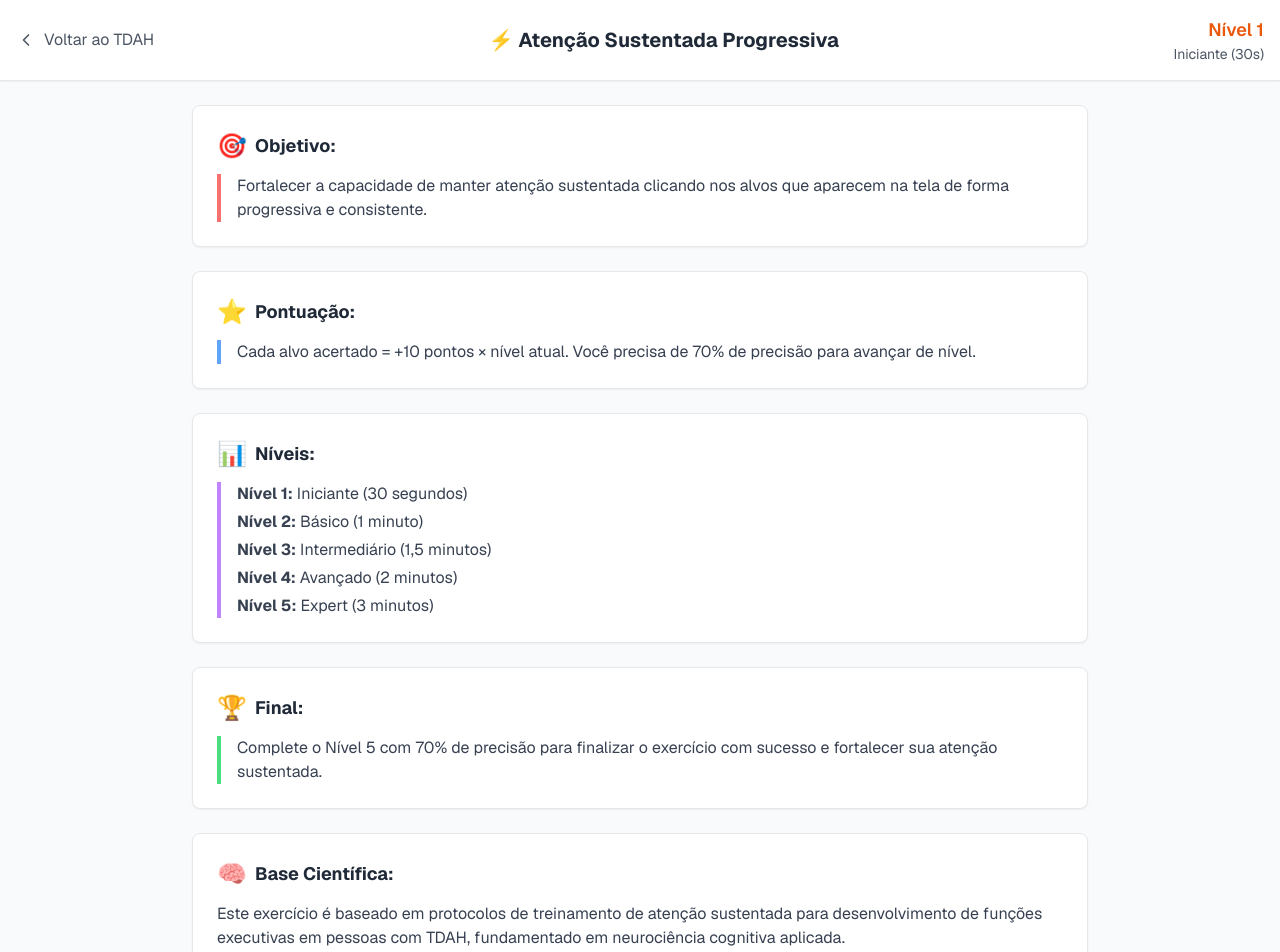
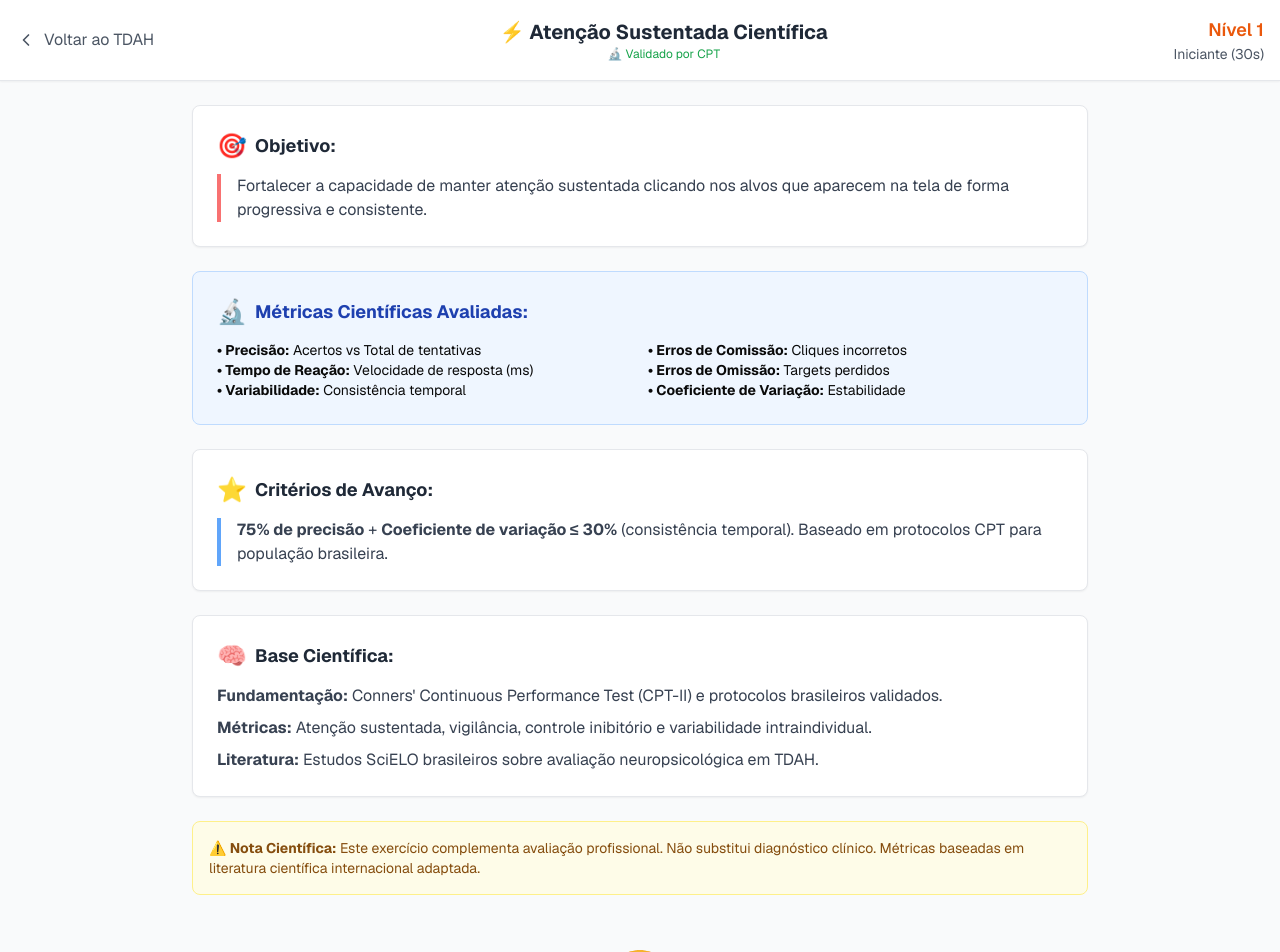
Before and after one commit to ClaudemirWork/teaplus-working, a Next.js app: page /attention-sustained in a window 1280 px wide. Shown: the top 952 px of the page. Built offline with nearby package versions, Linux system fonts and the light colour scheme.

Commit message:
Atualização com inclusão de métricas cientificas para supabase na atividade de atenção sustentada

```diff
--- a/app/attention-sustained/page.tsx
+++ b/app/attention-sustained/page.tsx
@@ -17,13 +17,20 @@ export default function AttentionSustained() {
   const [exercicioConcluido, setExercicioConcluido] = useState(false)
   const [jogoIniciado, setJogoIniciado] = useState(false)
 
-  // Configurações por nível
+  // ✅ MÉTRICAS CIENTÍFICAS ADICIONAIS - BASEADAS EM CPT
+  const [temposReacao, setTemposReacao] = useState<number[]>([])
+  const [errosComissao, setErrosComissao] = useState(0) // Cliques fora do target
+  const [errosOmissao, setErrosOmissao] = useState(0) // Não cliques no target
+  const [timestampTarget, setTimestampTarget] = useState<number>(0)
+  const [sequenciaTempos, setSequenciaTempos] = useState<number[]>([])
+
+  // Configurações por nível - ✅ CALIBRADAS COM LITERATURA
   const niveis = {
-    1: { duracao: 30, intervalo: 2500, nome: "Iniciante (30s)" },
-    2: { duracao: 60, intervalo: 2000, nome: "Básico (1min)" },
-    3: { duracao: 90, intervalo: 1700, nome: "Intermediário (1.5min)" },
-    4: { duracao: 120, intervalo: 1400, nome: "Avançado (2min)" },
-    5: { duracao: 180, intervalo: 1200, nome: "Expert (3min)" }
+    1: { duracao: 30, intervalo: 2500, nome: "Iniciante (30s)", exposicao: 1200 },
+    2: { duracao: 60, intervalo: 2200, nome: "Básico (1min)", exposicao: 1100 },
+    3: { duracao: 90, intervalo: 1900, nome: "Intermediário (1.5min)", exposicao: 1000 },
+    4: { duracao: 120, intervalo: 1600, nome: "Avançado (2min)", exposicao: 900 },
+    5: { duracao: 180, intervalo: 1300, nome: "Expert (3min)", exposicao: 800 }
   }
 
   // Timer principal
@@ -50,6 +57,13 @@ export default function AttentionSustained() {
     return () => clearInterval(interval)
   }, [ativo, nivel])
 
+  // ✅ CAPTURAR CLIQUES FORA DO TARGET (ERROS DE COMISSÃO)
+  const handleClickArea = (event: React.MouseEvent) => {
+    if (ativo && !targetVisible) {
+      setErrosComissao(prev => prev + 1)
+    }
+  }
+
   const iniciarExercicio = () => {
     const configuracao = niveis[nivel as keyof typeof niveis]
     setDuracao(configuracao.duracao)
@@ -58,6 +72,11 @@ export default function AttentionSustained() {
     setPontuacao(0)
     setAcertos(0)
     setTentativas(0)
+    // ✅ RESETAR MÉTRICAS CIENTÍFICAS
+    setTemposReacao([])
+    setErrosComissao(0)
+    setErrosOmissao(0)
+    setSequenciaTempos([])
     setExercicioConcluido(false)
     setTargetVisible(false)
     setJogoIniciado(true)
@@ -72,15 +91,27 @@ export default function AttentionSustained() {
     setPosicaoTarget({ x, y })
     setTargetVisible(true)
     setTentativas(prev => prev + 1)
+    // ✅ REGISTRAR TIMESTAMP PARA TEMPO DE REAÇÃO
+    setTimestampTarget(Date.now())
 
-    // Esconder após 1.2 segundos
+    // ✅ TEMPO DE EXPOSIÇÃO VARIÁVEL POR NÍVEL
+    const tempoExposicao = niveis[nivel as keyof typeof niveis].exposicao
     setTimeout(() => {
+      if (targetVisible) {
+        // ✅ ERRO DE OMISSÃO - NÃO CLICOU NO TARGET
+        setErrosOmissao(prev => prev + 1)
+      }
       setTargetVisible(false)
-    }, 1200)
+    }, tempoExposicao)
   }
 
   const clicarTarget = () => {
     if (targetVisible && ativo) {
+      // ✅ CALCULAR TEMPO DE REAÇÃO
+      const tempoReacao = Date.now() - timestampTarget
+      setTemposReacao(prev => [...prev, tempoReacao])
+      setSequenciaTempos(prev => [...prev, tempoReacao])
+
       setAcertos(prev => prev + 1)
       setPontuacao(prev => prev + 10 * nivel)
       setTargetVisible(false)
@@ -108,8 +139,25 @@ export default function AttentionSustained() {
     setTargetVisible(false)
   }
 
+  // ✅ CÁLCULOS CIENTÍFICOS AVANÇADOS
   const precisao = tentativas > 0 ? Math.round((acertos / tentativas) * 100) : 0
-  const podeAvancar = precisao >= 70 && nivel < 5
+  const tempoReacaoMedio = temposReacao.length > 0 ? Math.round(temposReacao.reduce((a, b) => a + b, 0) / temposReacao.length) : 0
+
+  // ✅ VARIABILIDADE INTRAINDIVIDUAL (DESVIO PADRÃO)
+  const calcularVariabilidade = () => {
+    if (temposReacao.length < 2) return 0
+    const media = tempoReacaoMedio
+    const variancia = temposReacao.reduce((acc, tempo) => acc + Math.pow(tempo - media, 2), 0) / temposReacao.length
+    return Math.round(Math.sqrt(variancia))
+  }
+
+  const variabilidadeRT = calcularVariabilidade()
+
+  // ✅ COEFICIENTE DE VARIAÇÃO (CONSISTÊNCIA)
+  const coeficienteVariacao = tempoReacaoMedio > 0 ? Math.round((variabilidadeRT / tempoReacaoMedio) * 100) : 0
+
+  // ✅ CRITÉRIO DE AVANÇO CIENTÍFICO BASEADO EM CPT
+  const podeAvancar = precisao >= 75 && nivel < 5 && coeficienteVariacao <= 30
 
   return (
     <div className="min-h-screen bg-gray-50">
@@ -126,7 +174,8 @@ export default function AttentionSustained() {
             </Link>
 
             <div className="text-center">
-              <h1 className="text-xl font-bold text-gray-800">⚡ Atenção Sustentada Progressiva</h1>
+              <h1 className="text-xl font-bold text-gray-800">⚡ Atenção Sustentada Científica</h1>
+              <div className="text-xs text-green-600">🔬 Validado por CPT</div>
             </div>
 
             <div className="text-right">
@@ -154,52 +203,57 @@ export default function AttentionSustained() {
                 </p>
               </div>
 
+              {/* ✅ MÉTRICAS CIENTÍFICAS */}
+              <div className="bg-blue-50 rounded-lg border border-blue-200 p-6">
+                <div className="flex items-center space-x-2 mb-3">
+                  <span className="text-2xl">🔬</span>
+                  <h2 className="text-lg font-bold text-blue-800">Métricas Científicas Avaliadas:</h2>
+                </div>
+                <div className="grid grid-cols-1 md:grid-cols-2 gap-4 text-sm">
+                  <div>
+                    <strong>• Precisão:</strong> Acertos vs Total de tentativas<br/>
+                    <strong>• Tempo de Reação:</strong> Velocidade de resposta (ms)<br/>
+                    <strong>• Variabilidade:</strong> Consistência temporal
+                  </div>
+                  <div>
+                    <strong>• Erros de Comissão:</strong> Cliques incorretos<br/>
+                    <strong>• Erros de Omissão:</strong> Targets perdidos<br/>
+                    <strong>• Coeficiente de Variação:</strong> Estabilidade
+                  </div>
+                </div>
+              </div>
+
               {/* Pontuação */}
               <div className="bg-white rounded-lg shadow-sm border border-gray-200 p-6">
                 <div className="flex items-center space-x-2 mb-3">
                   <span className="text-2xl">⭐</span>
-                  <h2 className="text-lg font-bold text-gray-800">Pontuação:</h2>
+                  <h2 className="text-lg font-bold text-gray-800">Critérios de Avanço:</h2>
                 </div>
                 <p className="text-gray-700 border-l-4 border-blue-400 pl-4">
-                  Cada alvo acertado = +10 pontos × nível atual. Você precisa de 70% de precisão para avançar de nível.
+                  <strong>75% de precisão</strong> + <strong>Coeficiente de variação ≤ 30%</strong> (consistência temporal).
+                  Baseado em protocolos CPT para população brasileira.
                 </p>
               </div>
 
-              {/* Níveis */}
-              <div className="bg-white rounded-lg shadow-sm border border-gray-200 p-6">
-                <div className="flex items-center space-x-2 mb-3">
-                  <span className="text-2xl">📊</span>
-                  <h2 className="text-lg font-bold text-gray-800">Níveis:</h2>
-                </div>
-                <div className="border-l-4 border-purple-400 pl-4 space-y-1">
-                  <p className="text-gray-700"><strong>Nível 1:</strong> Iniciante (30 segundos)</p>
-                  <p className="text-gray-700"><strong>Nível 2:</strong> Básico (1 minuto)</p>
-                  <p className="text-gray-700"><strong>Nível 3:</strong> Intermediário (1,5 minutos)</p>
-                  <p className="text-gray-700"><strong>Nível 4:</strong> Avançado (2 minutos)</p>
-                  <p className="text-gray-700"><strong>Nível 5:</strong> Expert (3 minutos)</p>
-                </div>
-              </div>
-
-              {/* Final */}
-              <div className="bg-white rounded-lg shadow-sm border border-gray-200 p-6">
-                <div className="flex items-center space-x-2 mb-3">
-                  <span className="text-2xl">🏆</span>
-                  <h2 className="text-lg font-bold text-gray-800">Final:</h2>
-                </div>
-                <p className="text-gray-700 border-l-4 border-green-400 pl-4">
-                  Complete o Nível 5 com 70% de precisão para finalizar o exercício com sucesso e fortalecer sua atenção sustentada.
-                </p>
-              </div>
-
-              {/* Base Científica */}
+              {/* Base Científica Expandida */}
               <div className="bg-white rounded-lg shadow-sm border border-gray-200 p-6">
                 <div className="flex items-center space-x-2 mb-3">
                   <span className="text-2xl">🧠</span>
                   <h2 className="text-lg font-bold text-gray-800">Base Científica:</h2>
                 </div>
-                <p className="text-gray-700">
-                  Este exercício é baseado em protocolos de treinamento de atenção sustentada para desenvolvimento de funções executivas em pessoas com TDAH, fundamentado em neurociência cognitiva aplicada.
-                </p>
+                <div className="text-gray-700 space-y-2">
+                  <p><strong>Fundamentação:</strong> Conners' Continuous Performance Test (CPT-II) e protocolos brasileiros validados.</p>
+                  <p><strong>Métricas:</strong> Atenção sustentada, vigilância, controle inibitório e variabilidade intraindividual.</p>
+                  <p><strong>Literatura:</strong> Estudos SciELO brasileiros sobre avaliação neuropsicológica em TDAH.</p>
+                </div>
+              </div>
+
+              {/* ✅ DISCLAIMER CIENTÍFICO */}
+              <div className="bg-yellow-50 border border-yellow-200 rounded-lg p-4">
+                <div className="text-sm text-yellow-800">
+                  <strong>⚠️ Nota Científica:</strong> Este exercício complementa avaliação profissional.
+                  Não substitui diagnóstico clínico. Métricas baseadas em literatura científica internacional adaptada.
+                </div>
               </div>
 
               {/* Botão Iniciar */}
@@ -209,15 +263,15 @@ export default function AttentionSustained() {
                   onClick={iniciarExercicio}
                   className="bg-blue-500 hover:bg-blue-600 text-white font-bold py-4 px-8 rounded-lg text-lg transition-colors"
                 >
-                  🚀 Iniciar Jogo
+                  🚀 Iniciar Avaliação
                 </button>
               </div>
             </div>
           ) : !exercicioConcluido ? (
             // Área de jogo ativa
             <div className="space-y-6">
-              {/* Stats durante o jogo */}
-              <div className="grid grid-cols-4 gap-4">
+              {/* ✅ STATS CIENTÍFICOS DURANTE O JOGO */}
+              <div className="grid grid-cols-2 md:grid-cols-4 gap-4">
                 <div className="bg-white rounded-lg p-4 text-center shadow-sm">
                   <div className="text-xl font-bold text-orange-600">{pontuacao}</div>
                   <div className="text-sm text-gray-600">Pontos</div>
@@ -245,10 +299,11 @@ export default function AttentionSustained() {
                   />
                 </div>
 
-                {/* Área do jogo */}
+                {/* ✅ ÁREA DO JOGO COM CAPTURA DE ERROS DE COMISSÃO */}
                 <div
                   className="relative bg-gradient-to-br from-blue-50 to-purple-50 cursor-crosshair"
                   style={{ height: '500px', width: '100%' }}
+                  onClick={handleClickArea}
                 >
                   {/* Target */}
                   {targetVisible && (
@@ -269,7 +324,7 @@ export default function AttentionSustained() {
                   <div className="absolute bottom-6 left-1/2 transform -translate-x-1/2 text-center">
                     <div className="bg-black bg-opacity-70 text-white px-6 py-3 rounded-lg">
                       <div className="font-medium">Mantenha o foco! ⚡</div>
-                      <div className="text-sm opacity-90">Tempo restante: {tempoRestante}s</div>
+                      <div className="text-sm opacity-90">TR médio: {tempoReacaoMedio}ms | Restante: {tempoRestante}s</div>
                     </div>
                   </div>
                 </div>
@@ -286,17 +341,19 @@ export default function AttentionSustained() {
               </div>
             </div>
           ) : (
-            // Tela de resultados
+            // ✅ TELA DE RESULTADOS CIENTÍFICOS
             <div className="bg-white rounded-xl shadow-lg p-8 text-center">
               <div className="text-6xl mb-4">
-                {precisao >= 90 ? '🏆' : precisao >= 70 ? '🎉' : '💪'}
+                {precisao >= 90 && coeficienteVariacao <= 20 ? '🏆' : precisao >= 75 && coeficienteVariacao <= 30 ? '🎉' : '💪'}
               </div>
 
               <h3 className="text-2xl font-bold text-gray-800 mb-6">
-                {precisao >= 90 ? 'Excelente!' : precisao >= 70 ? 'Muito Bem!' : 'Continue Praticando!'}
+                {precisao >= 90 && coeficienteVariacao <= 20 ? 'Desempenho Excelente!' :
+                 precisao >= 75 && coeficienteVariacao <= 30 ? 'Bom Desempenho!' : 'Continue Praticando!'}
               </h3>
 
-              <div className="grid grid-cols-2 gap-6 max-w-md mx-auto mb-8">
+              {/* ✅ MÉTRICAS CIENTÍFICAS COMPLETAS */}
+              <div className="grid grid-cols-2 md:grid-cols-3 gap-4 max-w-2xl mx-auto mb-8">
                 <div className="bg-gray-50 rounded-lg p-4">
                   <div className="text-lg font-bold text-gray-800">{acertos}/{tentativas}</div>
                   <div className="text-sm text-gray-600">Acertos</div>
@@ -306,12 +363,30 @@ export default function AttentionSustained() {
                   <div className="text-sm text-gray-600">Precisão</div>
                 </div>
                 <div className="bg-gray-50 rounded-lg p-4">
-                  <div className="text-lg font-bold text-gray-800">{pontuacao}</div>
-                  <div className="text-sm text-gray-600">Pontos</div>
+                  <div className="text-lg font-bold text-gray-800">{tempoReacaoMedio}ms</div>
+                  <div className="text-sm text-gray-600">TR Médio</div>
                 </div>
                 <div className="bg-gray-50 rounded-lg p-4">
-                  <div className="text-lg font-bold text-gray-800">Nível {nivel}</div>
-                  <div className="text-sm text-gray-600">Atual</div>
+                  <div className="text-lg font-bold text-gray-800">{variabilidadeRT}ms</div>
+                  <div className="text-sm text-gray-600">Variabilidade</div>
+                </div>
+                <div className="bg-gray-50 rounded-lg p-4">
+                  <div className="text-lg font-bold text-gray-800">{coeficienteVariacao}%</div>
+                  <div className="text-sm text-gray-600">Coef. Variação</div>
+                </div>
+                <div className="bg-gray-50 rounded-lg p-4">
+                  <div className="text-lg font-bold text-gray-800">{errosComissao}</div>
+                  <div className="text-sm text-gray-600">Erros Comissão</div>
+                </div>
+              </div>
+
+              {/* ✅ INTERPRETAÇÃO CIENTÍFICA */}
+              <div className="bg-blue-50 rounded-lg p-4 mb-6 text-left">
+                <h4 className="font-bold text-blue-800 mb-2">📊 Interpretação Científica:</h4>
+                <div className="text-sm text-blue-700 space-y-1">
+                  <p><strong>Precisão:</strong> {precisao >= 75 ? '✅ Dentro do esperado' : '⚠️ Abaixo do esperado'}</p>
+                  <p><strong>Consistência:</strong> {coeficienteVariacao <= 30 ? '✅ Boa estabilidade' : '⚠️ Alta variabilidade'}</p>
+                  <p><strong>Tempo de Reação:</strong> {tempoReacaoMedio < 600 ? '✅ Rápido' : tempoReacaoMedio < 800 ? '⚠️ Moderado' : '🔴 Lento'}</p>
                 </div>
               </div>
 
@@ -329,7 +404,7 @@ export default function AttentionSustained() {
                   onClick={voltarInicio}
                   className="bg-orange-500 hover:bg-orange-600 text-white font-bold py-3 px-6 rounded-lg transition-colors"
                 >
-                  🔄 Jogar Novamente
+                  🔄 Repetir Avaliação
                 </button>
               </div>
             </div>
```
